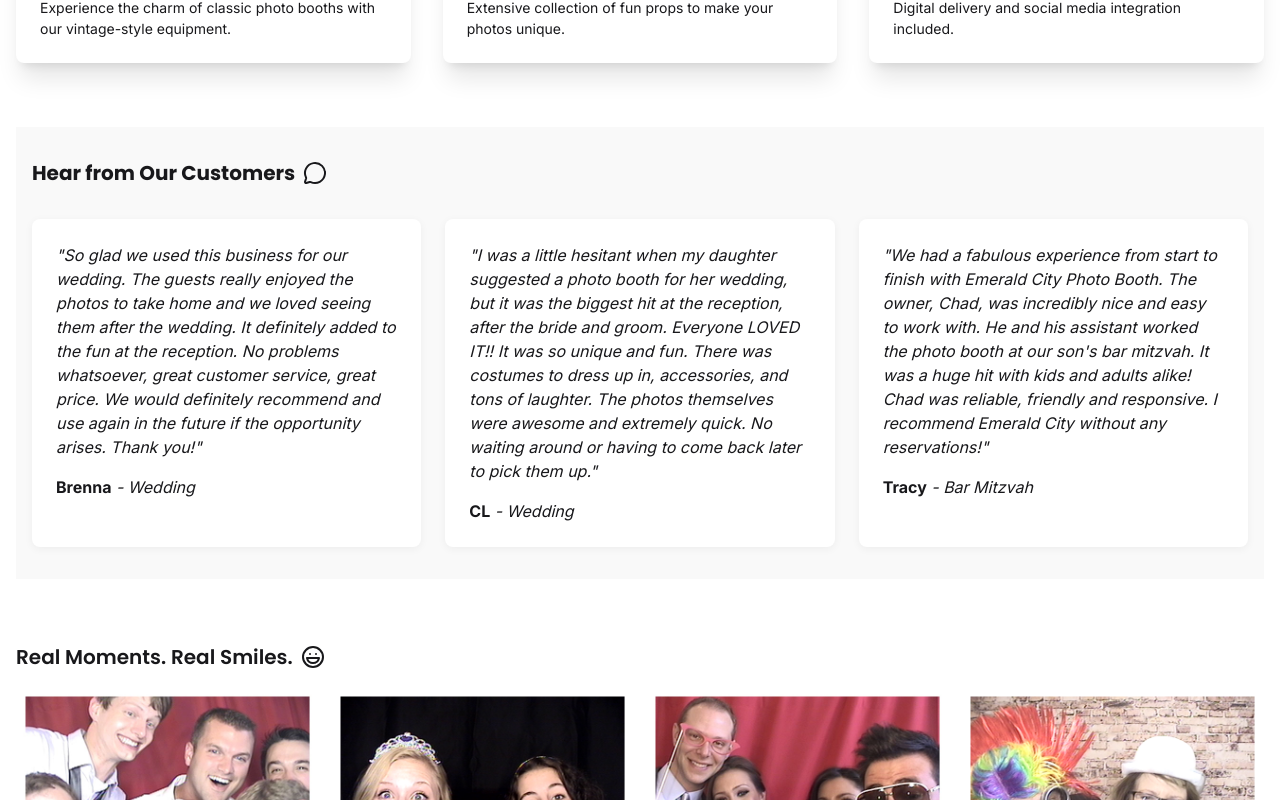
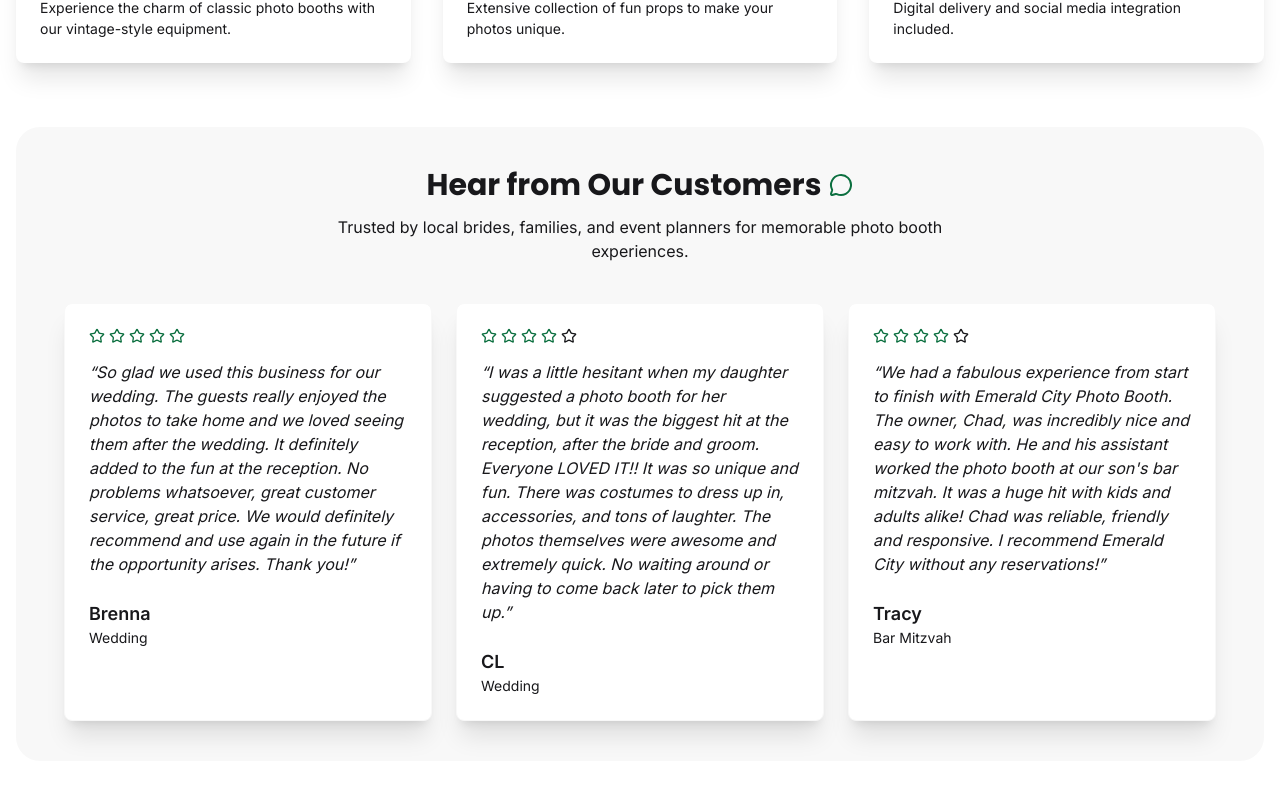
Before and after one commit to v-mcnett/ecpb-2026, a Next.js app: page / in a window 1280 px wide. Shown: the part 1100-1900 px from the top of the page. Built offline with nearby package versions, Linux system fonts and the light colour scheme.

Commit message:
updating testimonial section

```diff
--- a/src/components/testimonials/testimonialList.tsx
+++ b/src/components/testimonials/testimonialList.tsx
@@ -1,73 +1,71 @@
 import React from 'react';
-import { MessageCircle } from 'lucide-react';
+import { MessageCircle, Star } from 'lucide-react';
 
 const testimonials = [
     {
         name: 'Brenna',
         text: 'So glad we used this business for our wedding. The guests really enjoyed the photos to take home and we loved seeing them after the wedding. It definitely added to the fun at the reception. No problems whatsoever, great customer service, great price. We would definitely recommend and use again in the future if the opportunity arises. Thank you!',
-        title: '',
         stars: 5,
         event: 'Wedding',
     },
     {
         name: 'CL',
         text: 'I was a little hesitant when my daughter suggested a photo booth for her wedding, but it was the biggest hit at the reception, after the bride and groom. Everyone LOVED IT!! It was so unique and fun. There was costumes to dress up in, accessories, and tons of laughter. The photos themselves were awesome and extremely quick. No waiting around or having to come back later to pick them up.',
-        title: '',
         stars: 4,
         event: 'Wedding',
     },
     {
         name: 'Tracy',
         text: 'We had a fabulous experience from start to finish with Emerald City Photo Booth. The owner, Chad, was incredibly nice and easy to work with. He and his assistant worked the photo booth at our son\'s bar mitzvah. It was a huge hit with kids and adults alike! Chad was reliable, friendly and responsive. I recommend Emerald City without any reservations!',
-        title: '',
         stars: 4.5,
         event: 'Bar Mitzvah',
     },
 ];
 
+const renderStars = (stars: number) => {
+    const fullStars = Math.floor(stars);
+    const hasHalf = stars % 1 !== 0;
+
+    return (
+        <div className="flex items-center gap-1 mb-4">
+            {[...Array(fullStars)].map((_, idx) => (
+                <Star key={idx} className="w-4 h-4 text-primary" />
+            ))}
+            {hasHalf && <Star className="w-4 h-4 text-primary/80" />}
+            {[...Array(5 - Math.ceil(stars))].map((_, idx) => (
+                <Star key={`empty-${idx}`} className="w-4 h-4 text-base-content/40" />
+            ))}
+        </div>
+    );
+};
+
 export default function TestimonialList() {
     return (
-        <section
-            style={{
-                padding: '2rem 1rem',
-                background: '#f9f9f9',
-            }}
-        >
-            <h2 className="text-xl font-semibold flex items-center gap-2" style={{ textAlign: 'center', marginBottom: '2rem', fontWeight: 'bold' }}>Hear from Our Customers <MessageCircle className="w-6 h-6" /></h2>
-            <div className="testimonial-list grid grid-cols-1 md:grid-cols-3 gap-6">
-                {testimonials.map((testimonial, idx) => (
-                    <div
-                        key={idx}
-                        style={{
-                            background: '#fff',
-                            borderRadius: '8px',
-                            boxShadow: '0 2px 8px rgba(0,0,0,0.05)',
-                            padding: '1.5rem',
-                            flex: 1,
-                            minWidth: 0,
-                        }}
-                        className="testimonial-item"
-                    >
-                        <p style={{ fontStyle: 'italic', marginBottom: '1rem' }}>
-                            &quot;{testimonial.text}&quot;
-                        </p>
-                        <div>
-                            <strong>{testimonial.name}</strong>
-                            <i> - {testimonial.event}</i>
-                            <div style={{ color: '#888', fontSize: '0.95rem' }}>{testimonial.title}</div>
+        <section className="bg-base-200 rounded-3xl p-8 md:p-10">
+            <div className="max-w-6xl mx-auto">
+                <div className="text-center mb-10">
+                    <h2 className="text-3xl font-bold mb-3 flex items-center justify-center gap-2">
+                        Hear from Our Customers
+                        <MessageCircle className="w-6 h-6 text-primary" />
+                    </h2>
+                    <p className="text-base-content/70 max-w-2xl mx-auto">
+                        Trusted by local brides, families, and event planners for memorable photo booth experiences.
+                    </p>
+                </div>
+
+                <div className="grid gap-6 md:grid-cols-3">
+                    {testimonials.map((testimonial, idx) => (
+                        <div key={idx} className="card bg-base-100 shadow-xl border border-base-200 p-6">
+                            {renderStars(testimonial.stars)}
+                            <p className="italic text-base-content/80 mb-6">“{testimonial.text}”</p>
+                            <div>
+                                <p className="font-semibold text-lg">{testimonial.name}</p>
+                                <p className="text-sm text-base-content/60">{testimonial.event}</p>
+                            </div>
                         </div>
-                    </div>
-                ))}
+                    ))}
+                </div>
             </div>
-            <style>
-                {`
-                    @media (min-width: 768px) {
-                        .testimonial-list {
-                            flex-direction: row;
-                        }
-                    }
-                `}
-            </style>
         </section>
     );
 }
```
